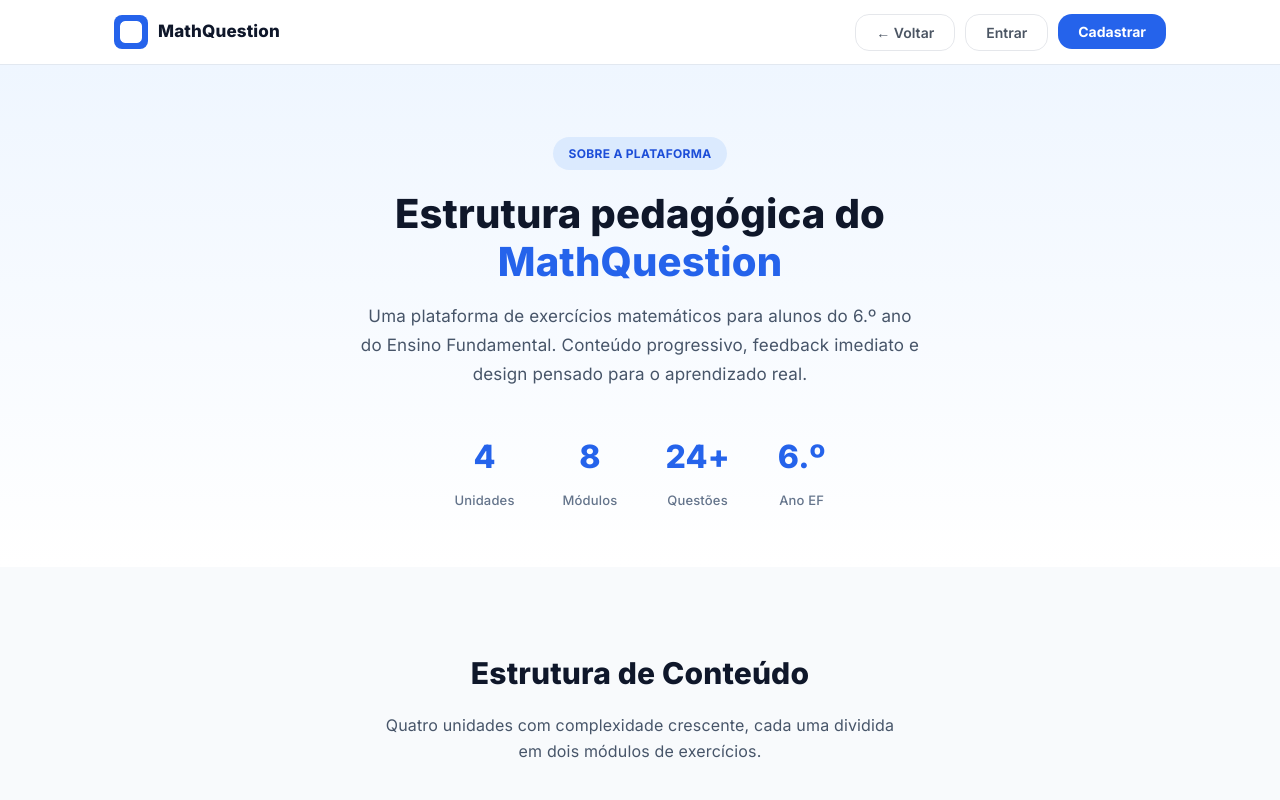
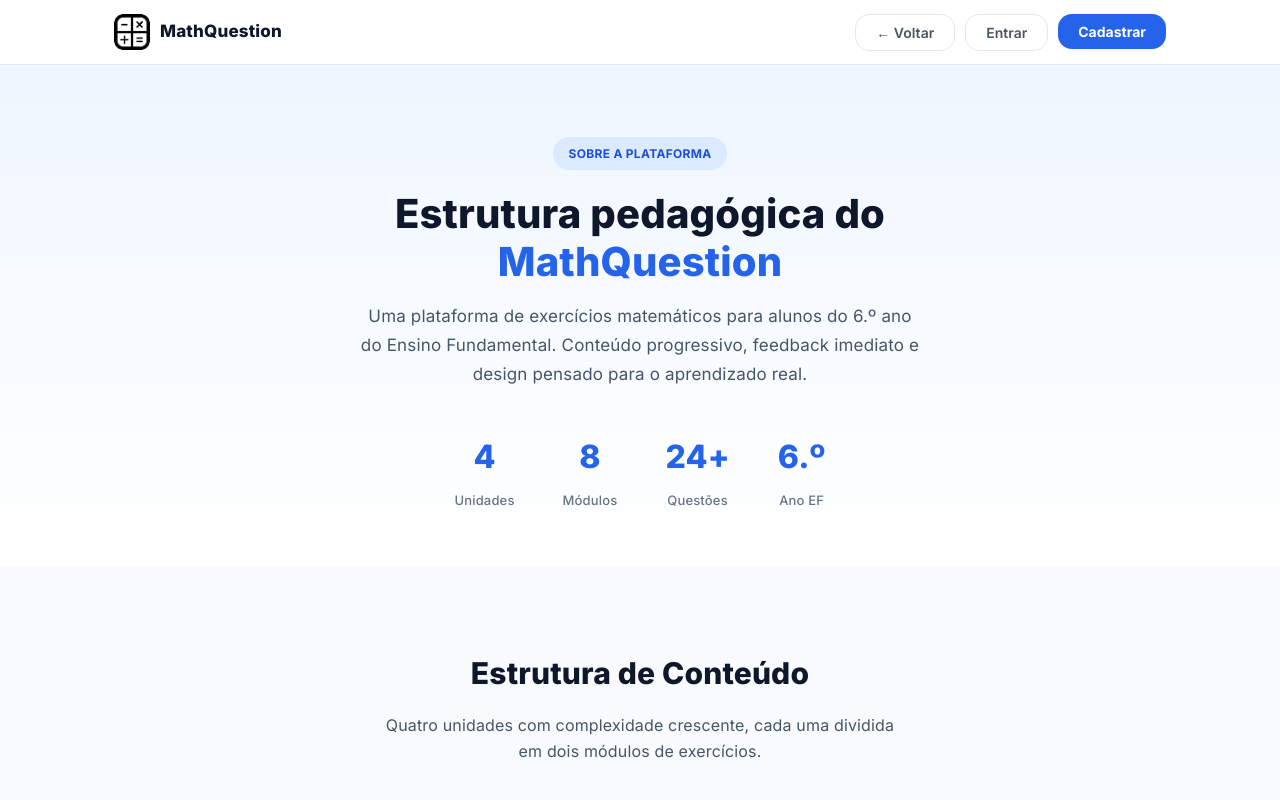
Before and after one commit to ArthurFPassos/mathquestion, a React (Vite) app: page /sobre in a window 1280 px wide. Shown: the top 800 px of the page. Built offline with nearby package versions, Linux system fonts and the light colour scheme; no server answers.

Commit message:
erros de logo

```diff
--- a/src/components/Login.css
+++ b/src/components/Login.css
@@ -75,8 +75,8 @@
 /* ── Calculadora.png images ──────────────────────────────────────────────────── */
 
 .login-brand-img {
-  width: 22px;
-  height: 22px;
+  width: 36px;
+  height: 36px;
   object-fit: contain;
   display: block;
 }
@@ -86,5 +86,5 @@
   height: 72px;
   object-fit: contain;
   margin-bottom: 20px;
-  filter: brightness(0) invert(1); /* white tint on blue bg */
+  filter: brightness(1) invert(0); /* white tint on blue bg */
 }
--- a/src/components/Register.css
+++ b/src/components/Register.css
@@ -87,8 +87,8 @@
 /* ── Calculadora.png inside form-logo-icon ──────────────────────────────────── */
 
 .reg-brand-img {
-  width: 22px;
-  height: 22px;
+  width: 36px;
+  height: 36px;
   object-fit: contain;
   display: block;
 }
--- a/src/components/Sobre.css
+++ b/src/components/Sobre.css
@@ -35,21 +35,21 @@
 }
 
 .sobre-brand-icon {
-  width: 34px;
-  height: 34px;
-  background: #2563eb;
-  border-radius: 8px;
+  width: 36px;
+  height: 36px;
+  background: transparent;
+  border-radius: 0;
   display: flex;
   align-items: center;
   justify-content: center;
 }
 
 .sobre-brand-img {
-  width: 22px;
-  height: 22px;
+  width: 36px;
+  height: 36px;
   object-fit: contain;
   display: block;
-  filter: brightness(0) invert(1);
+  filter: none;
 }
 
 .sobre-brand-text {
--- a/src/data/units.js
+++ b/src/data/units.js
@@ -1,10 +1,10 @@
 export const DIAGNOSTIC = [
   {
     id: "d1",
-  type: "multiple",           // ← era "input", agora é "multiple"
+    type: "multiple",
     statement: "João comprou uma calça por R$ 125 e uma blusa por R$ 48. Quanto ele gastou ao todo?",
     simplifiedText: "Some 125 e 48.",
-  options: ["163", "173", "183", "153"],   // ← adicionar esta linha
+    options: ["163", "173", "183", "153"],
     answer: "173",
     hint: "Faça a soma das unidades, depois dezenas e centenas: 125 + 48."
   },
--- a/src/firebase/config.js
+++ b/src/firebase/config.js
@@ -1,39 +1,14 @@
-// ─────────────────────────────────────────────────────────────────────────────
-// Firebase Configuration — MathQuestion
-// ─────────────────────────────────────────────────────────────────────────────
-//
-// INSTRUÇÕES DE SETUP (faça uma vez, leva ~5 minutos):
-//
-// 1. Acesse https://console.firebase.google.com
-// 2. Clique em "Criar projeto" → dê um nome (ex: mathquestion) → Continuar
-// 3. Desative o Google Analytics se quiser simplificar → Criar projeto
-//
-// 4. AUTENTICAÇÃO:
-//    Menu lateral → Build → Authentication → Get started
-//    Aba "Sign-in method" → Email/senha → Ativar → Salvar
-//
-// 5. BANCO DE DADOS:
-//    Menu lateral → Build → Firestore Database → Create database
-//    Escolha "Start in test mode" → Selecione uma região → Done
-//
-// 6. CREDENCIAIS:
-//    Engrenagem (⚙️) → Project settings → Aba "General"
-//    Em "Your apps", clique em </> (Web) → registre o app → copie o firebaseConfig
-//    Cole os valores abaixo substituindo os campos SUA_*
-//
-// ─────────────────────────────────────────────────────────────────────────────
-
 import { initializeApp } from "firebase/app";
 import { getAuth }       from "firebase/auth";
 import { getFirestore }  from "firebase/firestore";
 
 const firebaseConfig = {
-  apiKey:            import.meta.env.VITE_FIREBASE_API_KEY,
-  authDomain:        import.meta.env.VITE_FIREBASE_AUTH_DOMAIN,
-  projectId:         import.meta.env.VITE_FIREBASE_PROJECT_ID,
-  storageBucket:     import.meta.env.VITE_FIREBASE_STORAGE_BUCKET,
-  messagingSenderId: import.meta.env.VITE_FIREBASE_MESSAGING_SENDER_ID,
-  appId:             import.meta.env.VITE_FIREBASE_APP_ID,
+  apiKey:            "AIzaSyCrd7WYvRIHmZNTXQCU8XKFSIpfCY_Cgw4",
+  authDomain:        "mathquestion-c4d9b.firebaseapp.com",
+  projectId:         "mathquestion-c4d9b",
+  storageBucket:     "mathquestion-c4d9b.firebasestorage.app",
+  messagingSenderId: "204576212562",
+  appId:             "1:204576212562:web:25d2f4b51083d0c32d418b",
 };
 
 const app = initializeApp(firebaseConfig);
--- a/src/index.css
+++ b/src/index.css
@@ -108,12 +108,11 @@ a       { color: inherit; text-decoration: none; }
 .form-logo-icon {
   width: 38px;
   height: 38px;
-  background: var(--blue-primary);
-  border-radius: var(--radius-sm);
+  background: transparent;
+  border-radius: 0;
   display: flex;
   align-items: center;
   justify-content: center;
-  font-size: 20px;
   flex-shrink: 0;
 }
 
```
Lines whose indentation alone changed are shown as unchanged.
